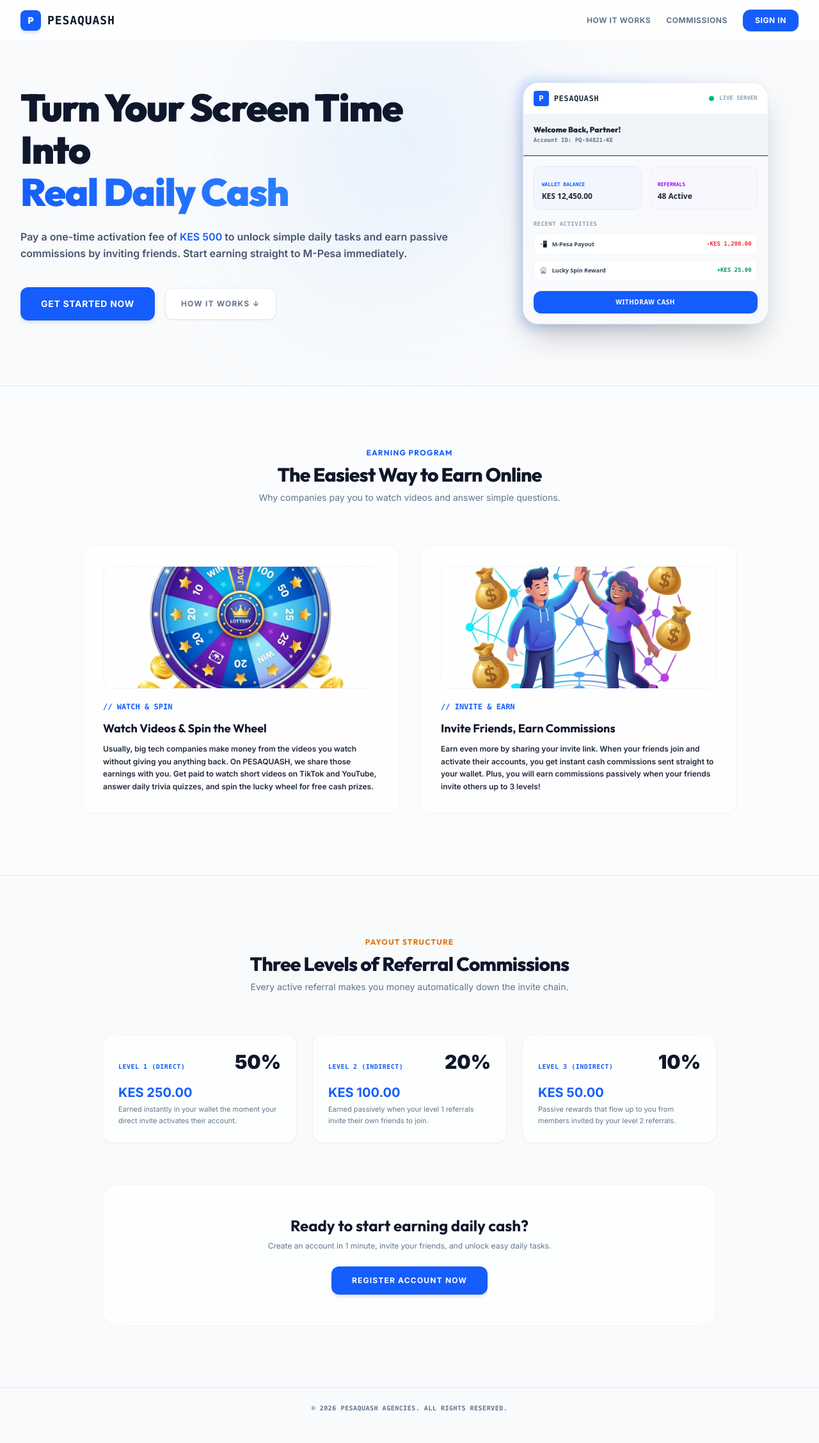
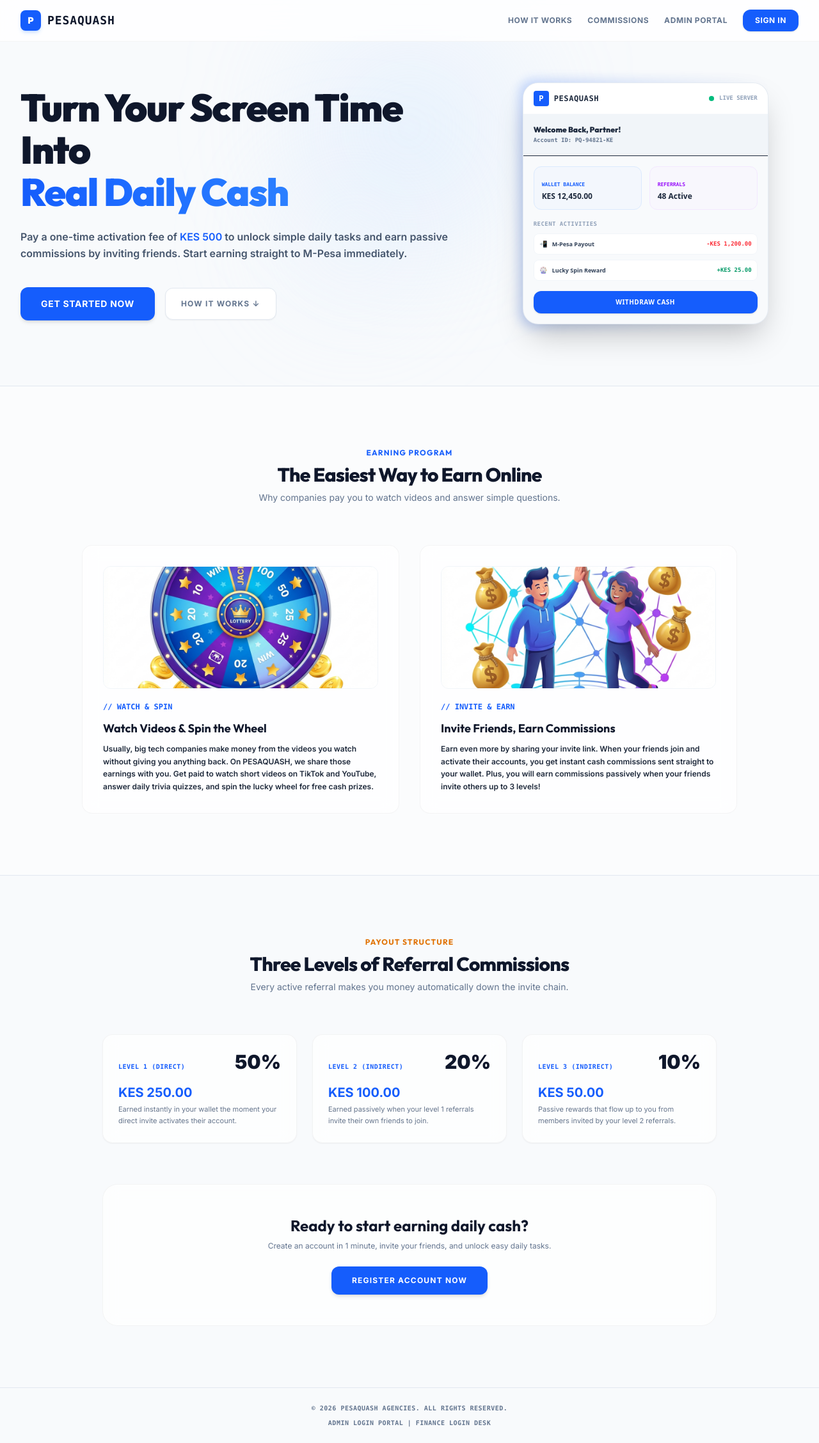
Before and after one commit to InstaPyKe/pesaquash, a plain HTML site: page public/index.html in a window 1280 px wide. Shown: the whole page at 64% size. Before the commit the page ends 2233 px from the top, so only its background shows below. Drawn offline with nearby package versions, Linux system fonts and the light colour scheme.

Commit message:
add admin and finance portal navigation links to home page

```diff
--- a/public/index.html
+++ b/public/index.html
@@ -61,6 +61,8 @@
                     class="text-xs font-bold uppercase tracking-wider text-slate-500 hover:text-blue-600 transition">How It Works</a>
                 <a href="#commissions"
                     class="text-xs font-bold uppercase tracking-wider text-slate-500 hover:text-blue-600 transition">Commissions</a>
+                <a href="admin-login.html"
+                    class="text-xs font-bold uppercase tracking-wider text-slate-500 hover:text-blue-600 transition">Admin Portal</a>
                 <a href="signin.html"
                     class="text-xs font-bold uppercase tracking-wider px-4.5 py-2 rounded-xl bg-blue-600 hover:bg-blue-700 text-white transition shadow-sm border border-transparent">Sign In</a>
             </div>
@@ -84,6 +86,8 @@
                 class="block text-xs font-bold uppercase tracking-wider text-slate-650 hover:text-blue-600 py-2.5 px-3 rounded-xl hover:bg-slate-55 transition">How It Works</a>
             <a href="#commissions" onclick="toggleMobileMenu()"
                 class="block text-xs font-bold uppercase tracking-wider text-slate-650 hover:text-blue-600 py-2.5 px-3 rounded-xl hover:bg-slate-55 transition">Commissions</a>
+            <a href="admin-login.html"
+                class="block text-xs font-bold uppercase tracking-wider text-slate-650 hover:text-blue-600 py-2.5 px-3 rounded-xl hover:bg-slate-55 transition">Admin Portal</a>
             <a href="signin.html"
                 class="block text-center text-xs font-bold uppercase tracking-wider py-3 px-4 rounded-xl bg-blue-600 hover:bg-blue-700 text-white transition shadow-sm border border-transparent">Sign In</a>
         </div>
@@ -294,8 +298,9 @@
     </section>
 
     <!-- Footer -->
-    <footer class="border-t border-slate-200 bg-[#F8FAFC] py-6 text-center text-[10px] font-mono font-bold tracking-wider text-slate-500 uppercase">
+    <footer class="border-t border-slate-200 bg-[#F8FAFC] py-6 text-center text-[10px] font-mono font-bold tracking-wider text-slate-500 uppercase space-y-2">
         <p>© 2026 PESAQUASH AGENCIES. ALL RIGHTS RESERVED.</p>
+        <p><a href="admin-login.html" class="hover:text-blue-600 transition">Admin Login Portal</a> | <a href="finance-login.html" class="hover:text-blue-650 transition">Finance Login Desk</a></p>
     </footer>
 
     <script>
```
